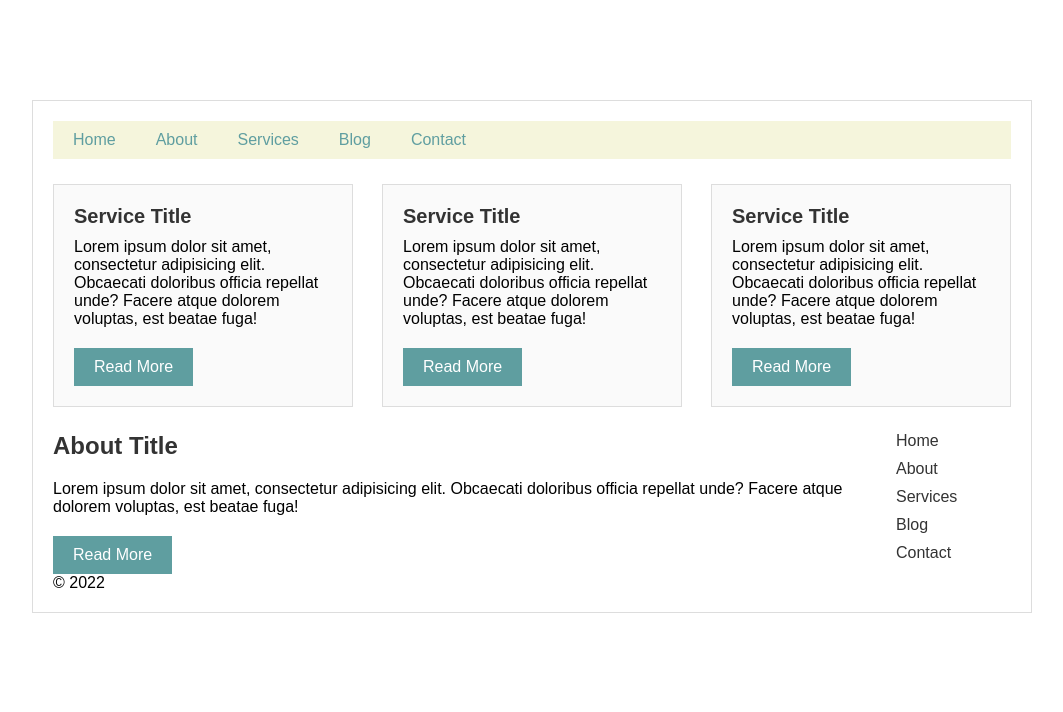
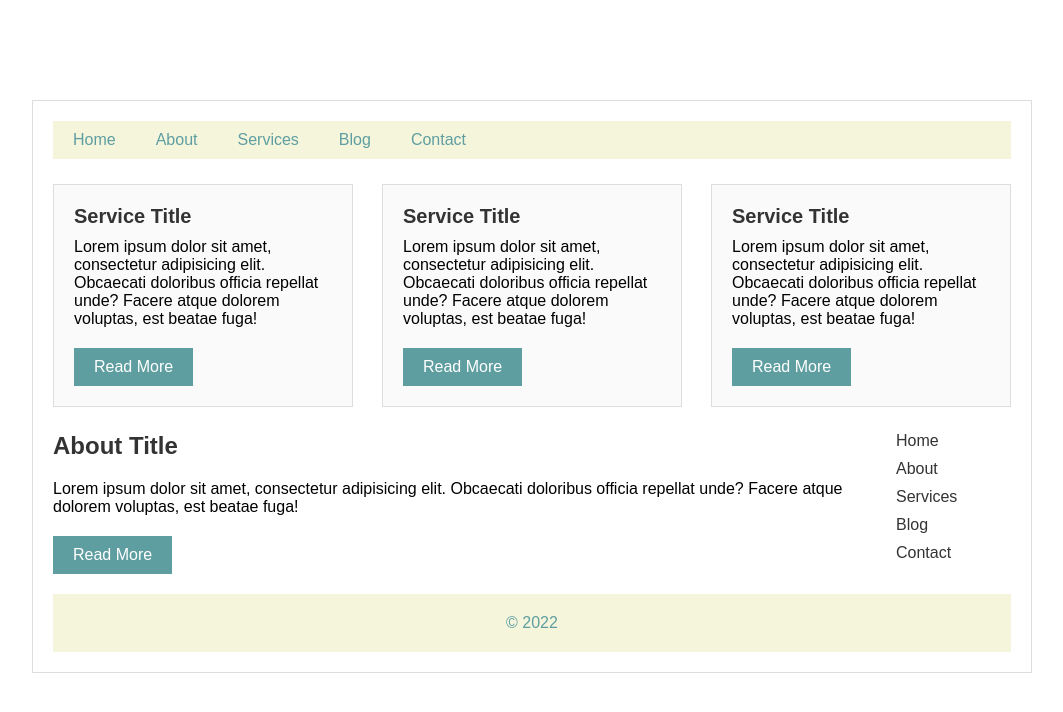
Before and after one commit to osmanforhad/Basic-WebPage-Layout-SASS-Lang, a plain HTML site: page index.html in a window 1280 px wide. Shown: the whole page, without its empty margins (108-1171 px from the left). Drawn offline with Linux system fonts and the light colour scheme.

Commit message:
write scss style for footer section

```diff
--- a/style.scss
+++ b/style.scss
@@ -103,6 +103,11 @@ body{
         }
     }
     .footer{
+        background-color: beige;
+        padding: 20px;
+        text-align: center;
+        margin-top: 20px;
+        color: cadetblue;
         p{
 
         }
```
Also changed, not shown: style.css, 1 other file.
